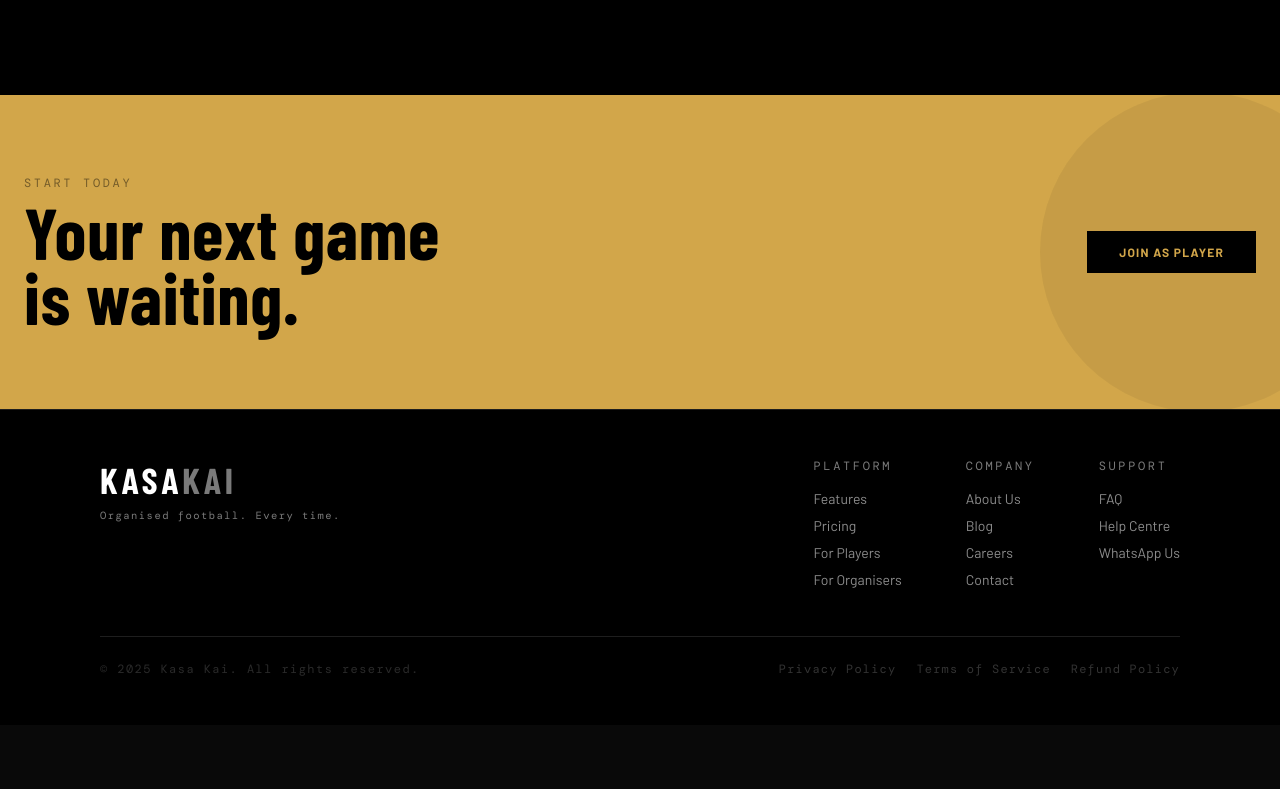
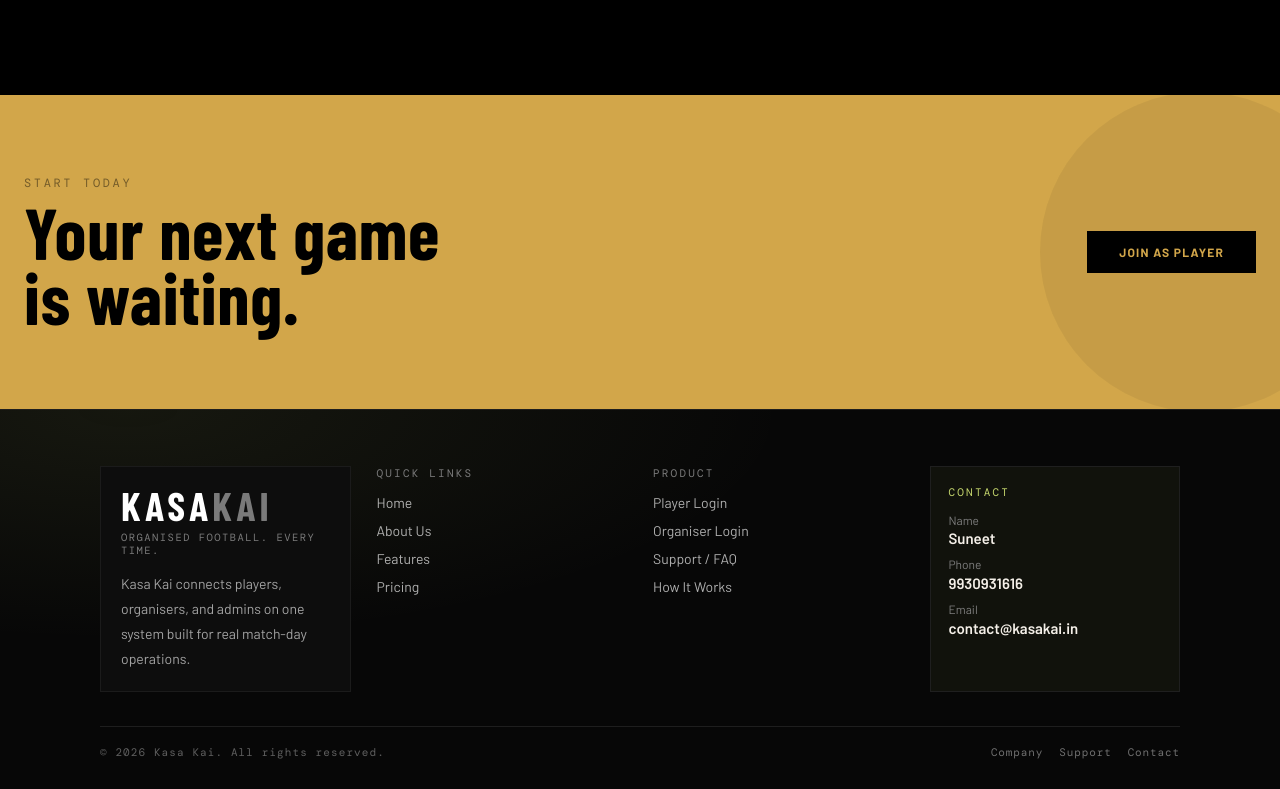
Before and after one commit to kasakai-web/kasakai-main, a Next.js app in the folder user-frontend/: page / in a window 1280 px wide. Shown: the part 5737-6526 px from the top of the page. Before the commit the page ends 6462 px from the top, so only its background shows below. Built offline with nearby package versions, Linux system fonts and the light colour scheme; a web font is replaced by a local one.

Commit message:
Refine footer layout and remove backend copy from About

```diff
--- a/user-frontend/src/components/layout/Footer.tsx
+++ b/user-frontend/src/components/layout/Footer.tsx
@@ -1,47 +1,145 @@
+const quickLinks = [
+  { label: "Home", href: "/" },
+  { label: "About Us", href: "/about" },
+  { label: "Features", href: "/#features" },
+  { label: "Pricing", href: "/#pricing" },
+];
+
+const productLinks = [
+  { label: "Player Login", href: "/login?role=player" },
+  { label: "Organiser Login", href: "/login?role=organiser" },
+  { label: "Support / FAQ", href: "/#support" },
+  { label: "How It Works", href: "/#features2" },
+];
+
 export function Footer() {
+  const year = new Date().getFullYear();
+
   return (
-    <footer style={{backgroundColor: 'black', borderTop: '1px solid #1e1e1e', padding: '48px 24px'}}>
-      <div className="container">
-        <div style={{display: 'flex', justifyContent: 'space-between', alignItems: 'flex-start', gap: '40px', flexWrap: 'wrap', marginBottom: '48px'}}>
+    <footer
+      style={{
+        background: "radial-gradient(1200px 420px at 10% 0%, rgba(196, 213, 108, 0.08), transparent 55%), #070707",
+        borderTop: "1px solid #1e1e1e",
+        width: "100vw",
+        marginLeft: "calc(50% - 50vw)",
+        padding: "56px 24px 30px",
+      }}
+    >
+      <div style={{ maxWidth: "1160px", margin: "0 auto", width: "100%", padding: "0 clamp(16px, 4vw, 40px)" }}>
+        <div
+          style={{
+            display: "grid",
+            gridTemplateColumns: "repeat(auto-fit, minmax(220px, 1fr))",
+            gap: "26px",
+            marginBottom: "34px",
+          }}
+        >
+          <div style={{ border: "1px solid #1b1b1b", background: "#0d0d0d", padding: "20px" }}>
+            <h3
+              style={{
+                fontFamily: "var(--cond)",
+                fontSize: "40px",
+                fontWeight: 900,
+                letterSpacing: ".1em",
+                color: "white",
+                lineHeight: 0.9,
+                marginBottom: "8px",
+              }}
+            >
+              KASA<span style={{ color: "var(--muted)" }}>KAI</span>
+            </h3>
+            <p
+              style={{
+                fontFamily: "var(--mono)",
+                fontSize: "10.5px",
+                letterSpacing: ".14em",
+                color: "var(--muted)",
+                marginBottom: "14px",
+                textTransform: "uppercase",
+              }}
+            >
+              Organised football. Every time.
+            </p>
+            <p style={{ color: "#a3a3a3", lineHeight: 1.8, fontSize: "14px" }}>
+              Kasa Kai connects players, organisers, and admins on one system built for real match-day operations.
+            </p>
+          </div>
+
           <div>
-            <h3 style={{fontFamily: 'var(--cond)', fontSize: '36px', fontWeight: 900, letterSpacing: '.1em', color: 'white', lineHeight: 'tight'}}>KASA<span style={{color: 'var(--muted)'}}>KAI</span></h3>
-            <p style={{fontFamily: 'var(--mono)', fontSize: '10.5px', letterSpacing: '.14em', color: 'var(--muted)', marginTop: '8px'}}>Organised football. Every time.</p>
+            <p style={{ fontFamily: "var(--mono)", fontSize: "11px", letterSpacing: ".2em", textTransform: "uppercase", color: "var(--muted)", marginBottom: "14px" }}>
+              Quick Links
+            </p>
+            <div style={{ display: "flex", flexDirection: "column", gap: "11px" }}>
+              {quickLinks.map((link) => (
+                <a key={link.href} href={link.href} style={{ fontSize: "14px", color: "rgba(255,255,255,.68)", textDecoration: "none" }}>
+                  {link.label}
+                </a>
+              ))}
+            </div>
           </div>
-          <div style={{display: 'flex', gap: '64px'}}>
-            <div>
-              <p style={{fontFamily: 'var(--mono)', fontSize: '12px', letterSpacing: '.22em', textTransform: 'uppercase', color: 'var(--muted)', marginBottom: '16px'}}>Platform</p>
-              <div style={{display: 'flex', flexDirection: 'column', gap: '10px'}}>
-                <a href="#features" style={{fontSize: '14px', color: 'rgba(255,255,255,.55)', textDecoration: 'none'}}>Features</a>
-                <a href="#pricing" style={{fontSize: '14px', color: 'rgba(255,255,255,.55)', textDecoration: 'none'}}>Pricing</a>
-                <a href="#roles" style={{fontSize: '14px', color: 'rgba(255,255,255,.55)', textDecoration: 'none'}}>For Players</a>
-                <a href="#roles" style={{fontSize: '14px', color: 'rgba(255,255,255,.55)', textDecoration: 'none'}}>For Organisers</a>
+
+          <div>
+            <p style={{ fontFamily: "var(--mono)", fontSize: "11px", letterSpacing: ".2em", textTransform: "uppercase", color: "var(--muted)", marginBottom: "14px" }}>
+              Product
+            </p>
+            <div style={{ display: "flex", flexDirection: "column", gap: "11px" }}>
+              {productLinks.map((link) => (
+                <a key={link.href} href={link.href} style={{ fontSize: "14px", color: "rgba(255,255,255,.68)", textDecoration: "none" }}>
+                  {link.label}
+                </a>
+              ))}
+            </div>
+          </div>
+
+          <div style={{ border: "1px solid #1f1f1f", background: "rgba(196, 213, 108, 0.05)", padding: "18px" }}>
+            <p style={{ fontFamily: "var(--mono)", fontSize: "11px", letterSpacing: ".2em", textTransform: "uppercase", color: "var(--lime)", marginBottom: "14px" }}>
+              Contact
+            </p>
+            <div style={{ display: "grid", gap: "10px" }}>
+              <div>
+                <div style={{ fontSize: "12px", color: "#7f7f7f", marginBottom: "2px" }}>Name</div>
+                <div style={{ fontSize: "15px", color: "#f4efe8", fontWeight: 600 }}>Suneet</div>
               </div>
-            </div>
-            <div>
-              <p style={{fontFamily: 'var(--mono)', fontSize: '12px', letterSpacing: '.22em', textTransform: 'uppercase', color: 'var(--muted)', marginBottom: '16px'}}>Company</p>
-              <div style={{display: 'flex', flexDirection: 'column', gap: '10px'}}>
-                <a href="/about" style={{fontSize: '14px', color: 'rgba(255,255,255,.55)', textDecoration: 'none'}}>About Us</a>
-                <a href="#" style={{fontSize: '14px', color: 'rgba(255,255,255,.55)', textDecoration: 'none'}}>Blog</a>
-                <a href="#" style={{fontSize: '14px', color: 'rgba(255,255,255,.55)', textDecoration: 'none'}}>Careers</a>
-                <a href="#" style={{fontSize: '14px', color: 'rgba(255,255,255,.55)', textDecoration: 'none'}}>Contact</a>
+              <div>
+                <div style={{ fontSize: "12px", color: "#7f7f7f", marginBottom: "2px" }}>Phone</div>
+                <a href="tel:9930931616" style={{ fontSize: "15px", color: "#f4efe8", textDecoration: "none", fontWeight: 600 }}>
+                  9930931616
+                </a>
               </div>
-            </div>
-            <div>
-              <p style={{fontFamily: 'var(--mono)', fontSize: '12px', letterSpacing: '.22em', textTransform: 'uppercase', color: 'var(--muted)', marginBottom: '16px'}}>Support</p>
-              <div style={{display: 'flex', flexDirection: 'column', gap: '10px'}}>
-                <a href="#support" style={{fontSize: '14px', color: 'rgba(255,255,255,.55)', textDecoration: 'none'}}>FAQ</a>
-                <a href="#" style={{fontSize: '14px', color: 'rgba(255,255,255,.55)', textDecoration: 'none'}}>Help Centre</a>
-                <a href="#" style={{fontSize: '14px', color: 'rgba(255,255,255,.55)', textDecoration: 'none'}}>WhatsApp Us</a>
+              <div>
+                <div style={{ fontSize: "12px", color: "#7f7f7f", marginBottom: "2px" }}>Email</div>
+                <a href="mailto:contact@kasakai.in" style={{ fontSize: "15px", color: "#f4efe8", textDecoration: "none", fontWeight: 600 }}>
+                  contact@kasakai.in
+                </a>
               </div>
             </div>
           </div>
         </div>
-        <div style={{display: 'flex', justifyContent: 'space-between', alignItems: 'center', borderTop: '1px solid #1e1e1e', paddingTop: '24px', flexWrap: 'wrap', gap: '16px'}}>
-          <p style={{fontFamily: 'var(--mono)', fontSize: '12px', letterSpacing: '.12em', color: '#2a2a2a'}}>© 2025 Kasa Kai. All rights reserved.</p>
-          <div style={{display: 'flex', gap: '20px'}}>
-            <a href="#" style={{fontFamily: 'var(--mono)', fontSize: '12px', letterSpacing: '.1em', color: '#333', textDecoration: 'none'}}>Privacy Policy</a>
-            <a href="#" style={{fontFamily: 'var(--mono)', fontSize: '12px', letterSpacing: '.1em', color: '#333', textDecoration: 'none'}}>Terms of Service</a>
-            <a href="#" style={{fontFamily: 'var(--mono)', fontSize: '12px', letterSpacing: '.1em', color: '#333', textDecoration: 'none'}}>Refund Policy</a>
+
+        <div
+          style={{
+            display: "flex",
+            justifyContent: "space-between",
+            alignItems: "center",
+            borderTop: "1px solid #1e1e1e",
+            paddingTop: "18px",
+            flexWrap: "wrap",
+            gap: "12px",
+          }}
+        >
+          <p style={{ fontFamily: "var(--mono)", fontSize: "11px", letterSpacing: ".1em", color: "#5f5f5f" }}>
+            © {year} Kasa Kai. All rights reserved.
+          </p>
+          <div style={{ display: "flex", gap: "16px", flexWrap: "wrap" }}>
+            <a href="/about" style={{ fontFamily: "var(--mono)", fontSize: "11px", letterSpacing: ".08em", color: "#6f6f6f", textDecoration: "none" }}>
+              Company
+            </a>
+            <a href="/#support" style={{ fontFamily: "var(--mono)", fontSize: "11px", letterSpacing: ".08em", color: "#6f6f6f", textDecoration: "none" }}>
+              Support
+            </a>
+            <a href="mailto:contact@kasakai.in" style={{ fontFamily: "var(--mono)", fontSize: "11px", letterSpacing: ".08em", color: "#6f6f6f", textDecoration: "none" }}>
+              Contact
+            </a>
           </div>
         </div>
       </div>
```
Also changed, not shown: user-frontend/src/app/about/page.tsx (+0 -69 lines).
